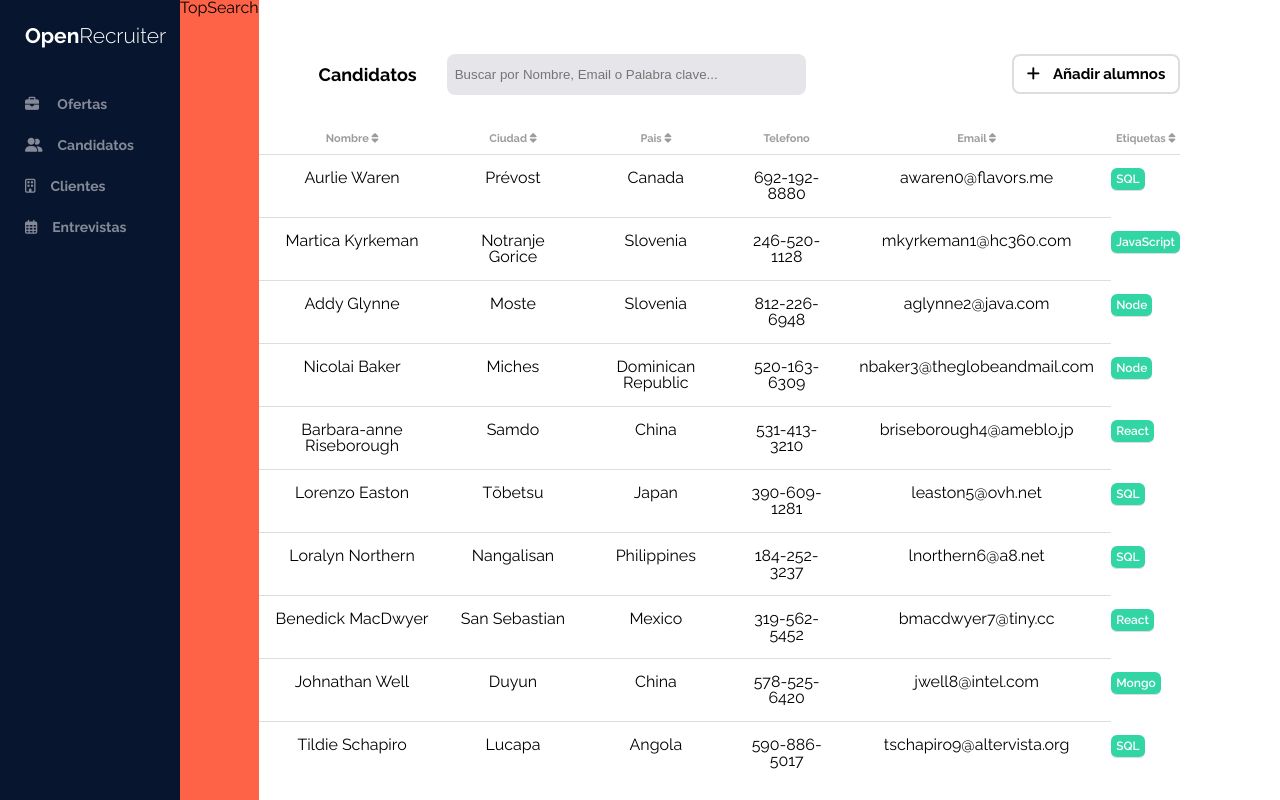
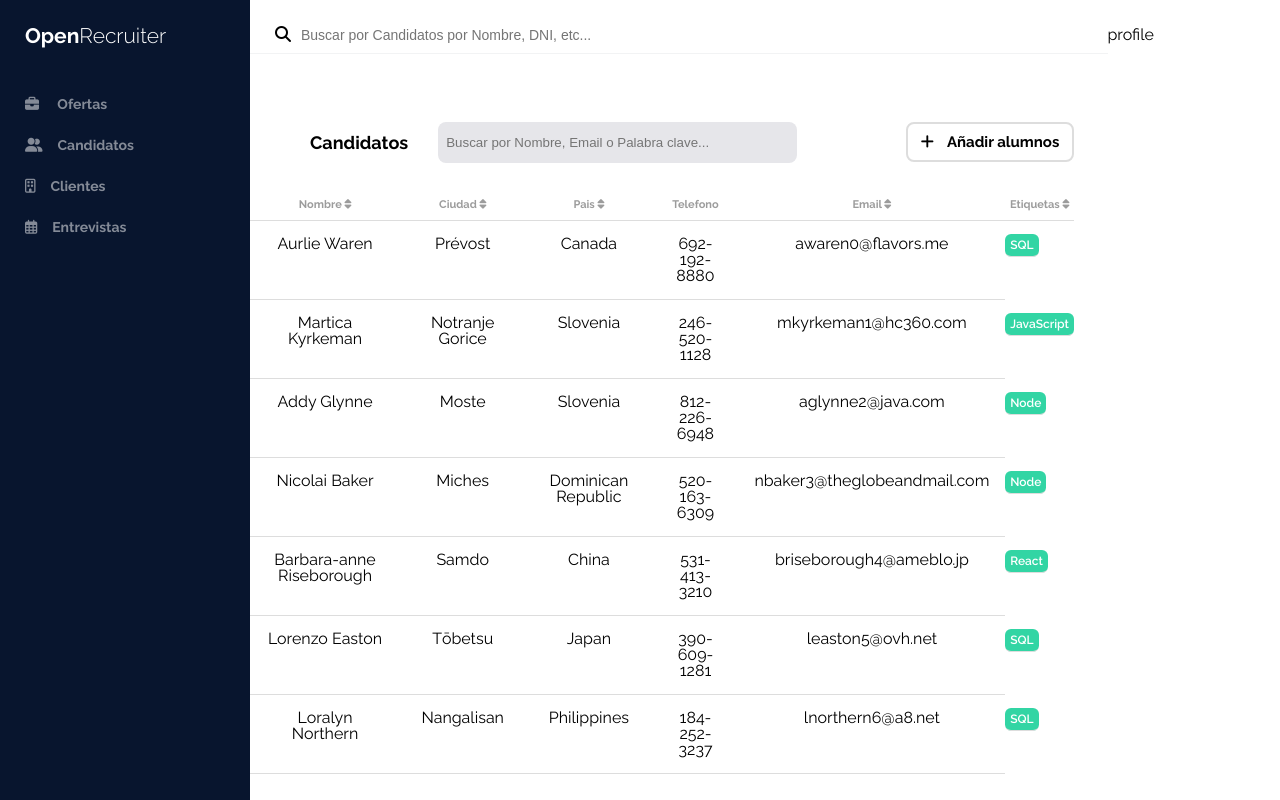
Before and after one commit to aristicocruze/OB-FC-SPRINT3-AMPLIADO, a React (Create React App) app: page / in a window 1280 px wide. Built offline with nearby package versions, Linux system fonts and the light colour scheme.

Commit message:
Working on topSearch container

```diff
--- a/src/components/dataTable/dataTable.css
+++ b/src/components/dataTable/dataTable.css
@@ -1,6 +1,6 @@
 .data-table {
-  width: 100%;
-  height: 90vh;
+  width: 80%;
+  height: 82vh;
   margin: 50px 100px 0 0;
   display: flex;
   flex-direction: column;
--- a/src/components/sideNavBar/sideNavBar.css
+++ b/src/components/sideNavBar/sideNavBar.css
@@ -1,9 +1,9 @@
 .sideNavBar {
-    background-color: #08152E;
+  background-color: #08152e;
   height: 100vh;
   width: 250px;
   color: #fff;
-
+  position: absolute;
 }
 
 .sideNavBar-title {
@@ -14,7 +14,7 @@
 .sideNavBar-title > p {
   display: flex;
   font-weight: 300;
-    font-size: 21px;;
+  font-size: 21px;
 }
 
 .sideNavBar-title > p > h1 {
--- a/src/components/topSearch/TopSearch.jsx
+++ b/src/components/topSearch/TopSearch.jsx
@@ -1,7 +1,20 @@
 import "./topSearch.css";
 
 function TopSearch() {
-  return <div className="top-container">TopSearch</div>;
+  return (
+    <div className="top-container">
+      <div className="top-container-search">
+        <i class="fas fa-search"></i>
+        <input
+          type="text"
+          name=""
+          id=""
+          placeholder="Buscar por Candidatos por Nombre, DNI, etc..."
+        />
+      </div>
+      <div className="top-container-profile">profile</div>
+    </div>
+  );
 }
 
 export default TopSearch;
--- a/src/components/topSearch/topSearch.css
+++ b/src/components/topSearch/topSearch.css
@@ -1,4 +1,34 @@
 .top-container {
-  display: block;
-  background-color: tomato;
+  display: flex;
+  align-items: center;
+  width: 80vw;
+  height: 70px;
 }
+
+/*Container for the search input and profile login*/
+.top-container-search {
+  flex: 5;
+  padding-left: 25px;
+  border-bottom: 1px solid #f2f3f4;
+}
+
+.top-container-search > input {
+  font-size: 14px;
+  font-style: normal;
+  font-weight: 500;
+  line-height: 16px;
+  letter-spacing: 0px;
+  text-align: left;
+  border-style: none;
+  padding: 10px;
+  width: 298px;
+  color: #a6aab7;
+}
+
+.top-container-search > input:focus {
+  outline: none;
+}
+
+.top-container-profile {
+  flex: 1;
+}
--- a/src/pages/students/Students.jsx
+++ b/src/pages/students/Students.jsx
@@ -10,8 +10,10 @@ function Students() {
   return (
     <div className="students-container">
       <SideNavBar />
-      <TopSearch />
-      <DataTable />
+      <div className="inside-content">
+        <TopSearch />
+        <DataTable />
+      </div>
     </div>
   );
 }
--- a/src/pages/students/students.css
+++ b/src/pages/students/students.css
@@ -1,3 +1,8 @@
 .students-container {
-  display: flex;
+  display: inline-block;
+  position: relative;
 }
+
+.inside-content {
+  margin-left: 250px;
+}
```
Also changed, not shown: src/components/dataTable/DataTable.jsx (+5 -2 lines). Lines whose indentation alone changed are shown as unchanged.
